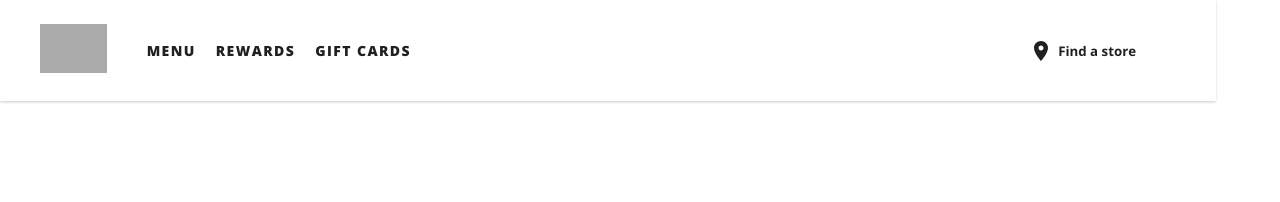
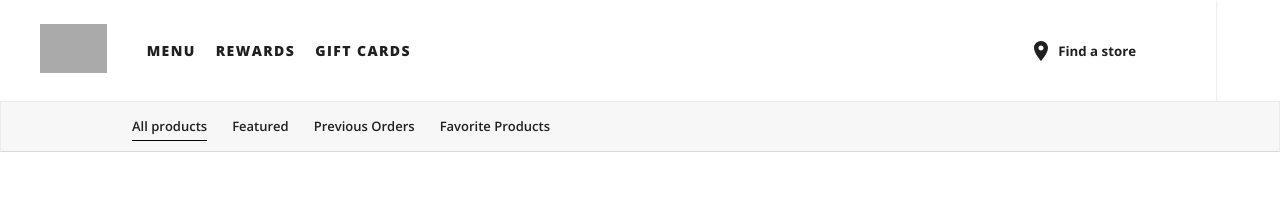
Before and after one commit to 19abhishek/starbucks-clone, a React (Create React App) app: page /menu in a window 1280 px wide. Shown: the top 202 px of the page. Built offline with nearby package versions, Linux system fonts and the light colour scheme; no server answers; sample sign-in values are in the browser's storage; grey boxes are pictures that could not be loaded.

Commit message:
Menu Header completed

```diff
--- a/src/MenuHeader.css
+++ b/src/MenuHeader.css
@@ -0,0 +1,39 @@
+.menuHeader {
+  background-color: #f7f7f7;
+  border: 1px solid #edebe9;
+  position: fixed;
+  width: 100%;
+  padding-left: 131px;
+  padding-top: 15px;
+  padding-bottom: 10px;
+  border-bottom: 1px solid #dbd9d7;
+  z-index: 2;
+}
+
+.menuHeader__links {
+  display: flex;
+  gap: 25px;
+}
+
+.menuHeader__links > a {
+  color: rgba(0, 0, 0, 0.87);
+  font-weight: 600;
+  font-size: 13px;
+  padding-bottom: 5px;
+}
+
+.menuHeader__link--active {
+  border-bottom: 1px solid black;
+}
+
+@media (max-width: 768px) {
+  .menuHeader {
+    position: inherit;
+  }
+}
+
+@media (max-width: 425px) {
+  .menuHeader {
+    display: none;
+  }
+}
--- a/src/MenuHeader.js
+++ b/src/MenuHeader.js
@@ -1,8 +1,31 @@
-import React from "react";
+import React, { useState } from "react";
+import { Link } from "react-router-dom";
 import "./MenuHeader.css";
 
 function MenuHeader() {
-  return <div></div>;
+  const [index, setIndex] = useState(0);
+
+  return (
+    <div className="menuHeader">
+      <div className="menuHeader__links">
+        <Link
+          className={`${index === 0 && "menuHeader__link--active"}`}
+          onClick={() => setIndex(0)}
+        >
+          All products
+        </Link>
+        <Link
+          to="/menu/featured"
+          className={`${index === 1 && "menuHeader__link--active"}`}
+          onClick={() => setIndex(1)}
+        >
+          Featured
+        </Link>
+        <Link>Previous Orders</Link>
+        <Link>Favorite Products</Link>
+      </div>
+    </div>
+  );
 }
 
 export default MenuHeader;
```
